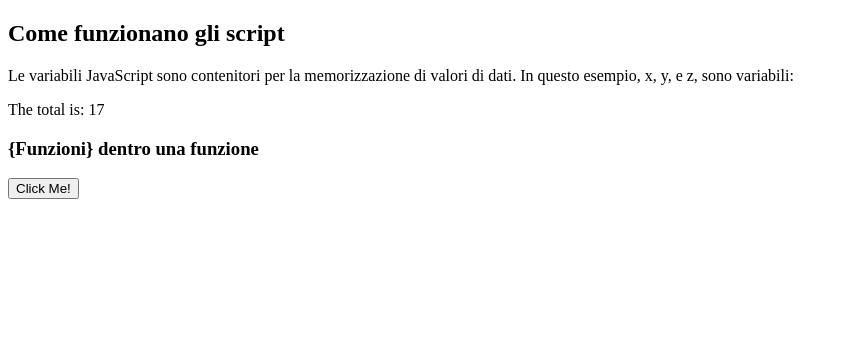
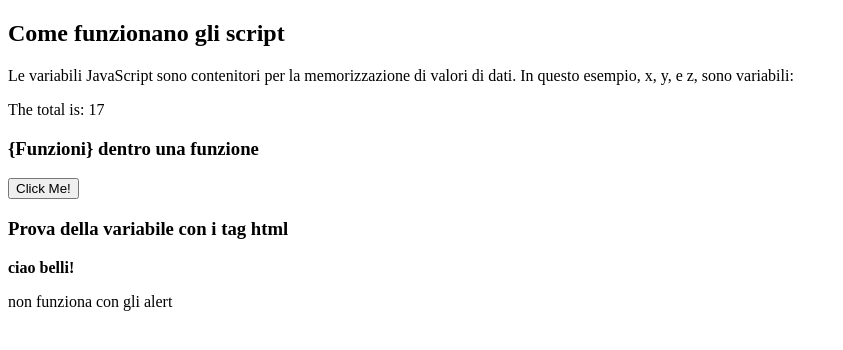
Before and after one commit to francesco-corsaro/EserciziJavaScript, a plain HTML site: page funzioniJS.html in a window 1280 px wide. Shown: the whole page, without its empty margins (0-843 px from the left). Drawn offline with Linux system fonts and the light colour scheme.

Commit message:
prova della variabile

```diff
--- a/funzioniJS.html
+++ b/funzioniJS.html
@@ -32,7 +32,7 @@ document.getElementById("demo").innerHTML =
 </script>
 <p id="allerta"></p>
 <script>
-	var r="wow";
+	var r=">wow";
 	alert(r);
 </script>
 
@@ -49,5 +49,12 @@ function myFunction() {
   document.getElementById("demo2").innerHTML = "come stai?";
 }
 </script>
+<h3>Prova della variabile con i tag html</h3>
+<p id="demo3"></p>
+<script>
+	var ht_ml="<b>ciao belli!</b>";
+	document.getElementById("demo3").innerHTML = ht_ml;
+</script>
+<p>non funziona con gli alert</p>
 </body>
 </html>
```
